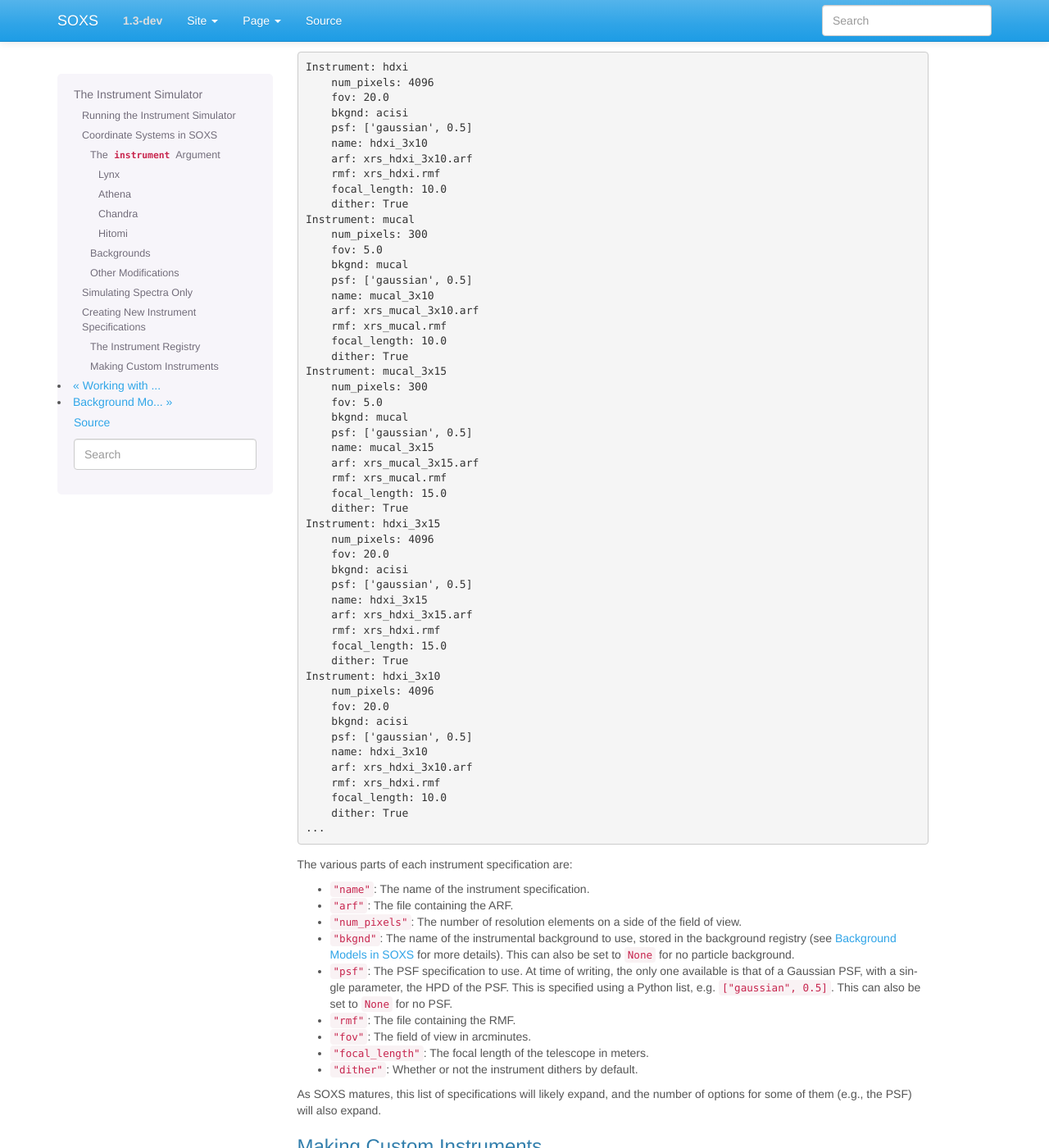
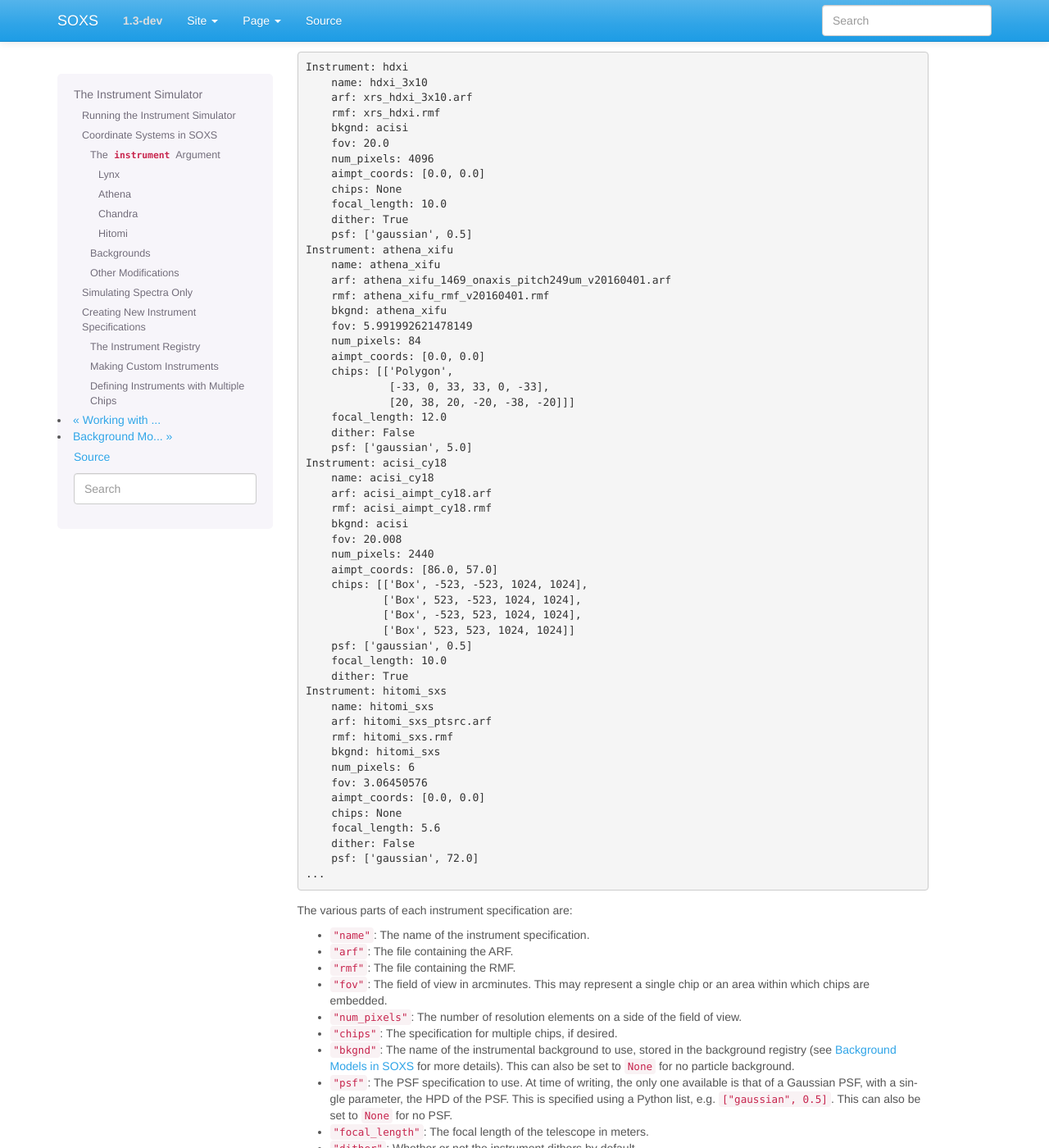
Before and after one commit to lynx-x-ray-observatory/soxs, a Sphinx documentation site: the page built from doc/source/users_guide/instrument.rst, in a window 1280 px wide and 1400 px high, scrolled down 3817 px. Shown: the whole window at 82% size. Built offline with Sphinx 7.4.7, drawn with Linux system fonts in a browser that asks for light colours; some of the changed text lies outside the part shown.

Commit message:
Some doc edits related to multiple chips

```diff
--- a/doc/source/users_guide/instrument.rst
+++ b/doc/source/users_guide/instrument.rst
@@ -234,63 +234,70 @@ gives (showing only a subset for brevity):
 .. code-block:: pycon
 
     Instrument: hdxi
-        num_pixels: 4096
-        fov: 20.0
-        bkgnd: acisi
-        psf: ['gaussian', 0.5]
         name: hdxi_3x10
         arf: xrs_hdxi_3x10.arf
         rmf: xrs_hdxi.rmf
+        bkgnd: acisi
+        fov: 20.0
+        num_pixels: 4096
+        aimpt_coords: [0.0, 0.0]
+        chips: None
         focal_length: 10.0
         dither: True
-    Instrument: mucal
-        num_pixels: 300
-        fov: 5.0
-        bkgnd: mucal
         psf: ['gaussian', 0.5]
-        name: mucal_3x10
-        arf: xrs_mucal_3x10.arf
-        rmf: xrs_mucal.rmf
+    Instrument: athena_xifu
+        name: athena_xifu
+        arf: athena_xifu_1469_onaxis_pitch249um_v20160401.arf
+        rmf: athena_xifu_rmf_v20160401.rmf
+        bkgnd: athena_xifu
+        fov: 5.991992621478149
+        num_pixels: 84
+        aimpt_coords: [0.0, 0.0]
+        chips: [['Polygon',
+                 [-33, 0, 33, 33, 0, -33],
+                 [20, 38, 20, -20, -38, -20]]]
+        focal_length: 12.0
+        dither: False
+        psf: ['gaussian', 5.0]
+    Instrument: acisi_cy18
+        name: acisi_cy18
+        arf: acisi_aimpt_cy18.arf
+        rmf: acisi_aimpt_cy18.rmf
+        bkgnd: acisi
+        fov: 20.008
+        num_pixels: 2440
+        aimpt_coords: [86.0, 57.0]
+        chips: [['Box', -523, -523, 1024, 1024],
+                ['Box', 523, -523, 1024, 1024],
+                ['Box', -523, 523, 1024, 1024],
+                ['Box', 523, 523, 1024, 1024]]
+        psf: ['gaussian', 0.5]
         focal_length: 10.0
         dither: True
-    Instrument: mucal_3x15
-        num_pixels: 300
-        fov: 5.0
-        bkgnd: mucal
-        psf: ['gaussian', 0.5]
-        name: mucal_3x15
-        arf: xrs_mucal_3x15.arf
-        rmf: xrs_mucal.rmf
-        focal_length: 15.0
-        dither: True
-    Instrument: hdxi_3x15
-        num_pixels: 4096
-        fov: 20.0
-        bkgnd: acisi
-        psf: ['gaussian', 0.5]
-        name: hdxi_3x15
-        arf: xrs_hdxi_3x15.arf
-        rmf: xrs_hdxi.rmf
-        focal_length: 15.0
-        dither: True
-    Instrument: hdxi_3x10
-        num_pixels: 4096
-        fov: 20.0
-        bkgnd: acisi
-        psf: ['gaussian', 0.5]
-        name: hdxi_3x10
-        arf: xrs_hdxi_3x10.arf
-        rmf: xrs_hdxi.rmf
-        focal_length: 10.0
-        dither: True
+    Instrument: hitomi_sxs
+        name: hitomi_sxs
+        arf: hitomi_sxs_ptsrc.arf
+        rmf: hitomi_sxs.rmf
+        bkgnd: hitomi_sxs
+        num_pixels: 6
+        fov: 3.06450576
+        aimpt_coords: [0.0, 0.0]
+        chips: None
+        focal_length: 5.6
+        dither: False
+        psf: ['gaussian', 72.0]
     ...
 
 The various parts of each instrument specification are:
 
 * ``"name"``: The name of the instrument specification.
 * ``"arf"``: The file containing the ARF.
+* ``"rmf"``: The file containing the RMF.
+* ``"fov"``: The field of view in arcminutes. This may represent a single chip
+  or an area within which chips are embedded.
 * ``"num_pixels"``: The number of resolution elements on a side of the field of
   view.
+* ``"chips"``: The specification for multiple chips, if desired.
 * ``"bkgnd"``: The name of the instrumental background to use, stored in the
   background registry (see :ref:`background` for more details). This can also be
   set to ``None`` for no particle background.
@@ -298,8 +305,6 @@ The various parts of each instrument specification are:
   available is that of a Gaussian PSF, with a single parameter, the HPD of the
   PSF. This is specified using a Python list, e.g. ``["gaussian", 0.5]``. This
   can also be set to ``None`` for no PSF.
-* ``"rmf"``: The file containing the RMF.
-* ``"fov"``: The field of view in arcminutes.
 * ``"focal_length"``: The focal length of the telescope in meters.
 * ``"dither"``: Whether or not the instrument dithers by default.
 
@@ -351,3 +356,13 @@ file for editing using :func:`~soxs.instrument.write_instrument_json`:
     specifications:
     1. Python's ``None`` will convert to ``null``, and vice-versa.
     2. ``True`` and ``False`` are capitalized in Python, in JSON they are lowercase.
+
+Defining Instruments with Multiple Chips
+++++++++++++++++++++++++++++++++++++++++
+
+If the ``"chips"`` entry in the instrument specification is ``None``, then there
+will only be one chip which covers the entire field of view. However, it is also
+possible to specify multiple chips with essentially arbitary shapes. In this case,
+the ``"chips"`` entry needs to be a list containing a set of lists, one for each
+chip, that specifies a region expression parseable by the
+`pyregion <https://pyregion.readthedocs.io>`_ package.
```
